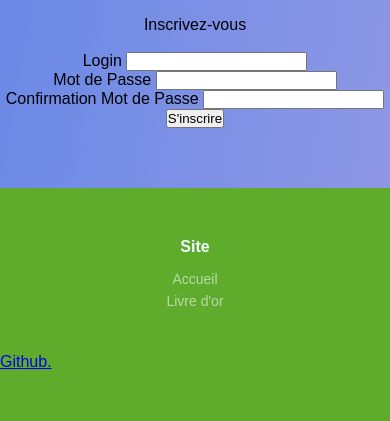
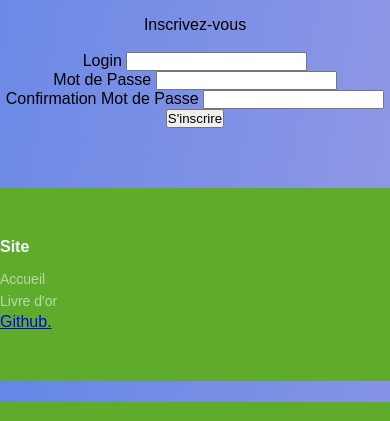
Before and after one commit to pierre-galbes/livre-or, a PHP site: page /inscription.php in a window 390 px wide. Shown: the part 442-863 px from the top of the page. Run offline with PHP 8.4, Linux system fonts and the light colour scheme; some web fonts are replaced.

Commit message:
Update footer.php

```diff
--- a/include/footer.php
+++ b/include/footer.php
@@ -15,21 +15,17 @@
         <footer>
             <div class="container">
                 <div class="row">
-                    <div class="col-sm-6 col-md-3 item">
+
                     <h3>Site</h3>
                     <ul>
                         <li><a href="#">Accueil</a></li>
                         <li><a href="#">Livre d'or</a></li>
 
                     </ul>
-                    </div>
 
-                    <div class="col-md-6 item text">
-                        <h3</h3>
-                        <p></p>
                 </div>
                 <a href='https://github.com/pierre-galbes/livre-or.git'>Github.</a>
-                </div>
+
 
             </div>
         </footer>
```
Lines whose indentation alone changed are shown as unchanged.
